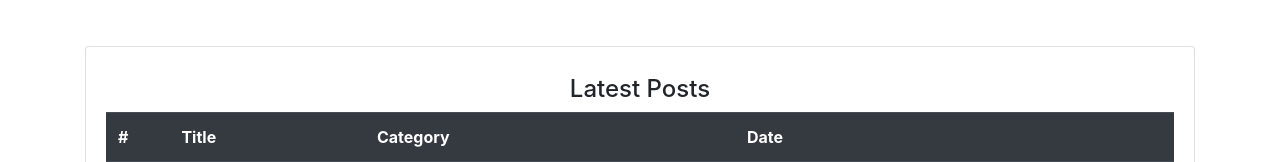
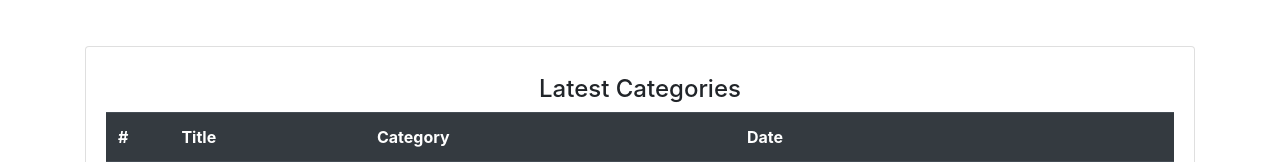
Before and after one commit to laxatzi/blogenClone, a plain HTML site: page categories.html in a window 1280 px wide. Shown: the part 192-354 px from the top of the page. Drawn offline with nearby package versions, Linux system fonts and the light colour scheme; a script that the page names is missing.

```diff
--- a/categories.html
+++ b/categories.html
@@ -79,7 +79,7 @@
                 <div class="card">
                     <div class="card-body">
                        <table class="table table-striped">
-                          <h4 class="table-heading p-2 text-center m-0">Latest Posts</h4>
+                          <h4 class="table-heading p-2 text-center m-0">Latest Categories</h4>
                           <thead class="thead-dark">
                               <tr>
                                  <th scope="col">#</th>
```
